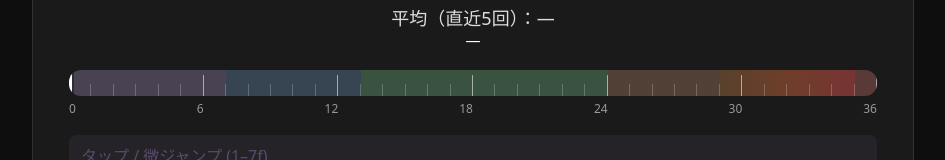
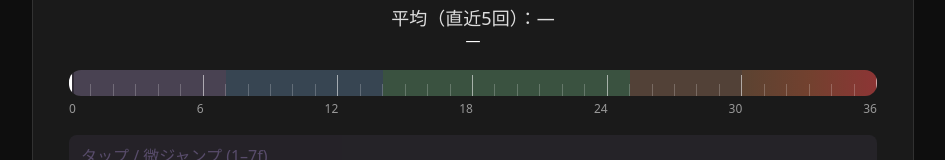
Before and after one commit to doming0202/Jump-King-Frame-Trainer-Unofficial-, a plain HTML site: page index.html in a window 1280 px wide. Shown: the part 217-377 px from the top of the page, without its empty margins (167-1112 px from the left). Drawn offline with Linux system fonts and the light colour scheme.

Commit message:
Update index.html

```diff
--- a/index.html
+++ b/index.html
@@ -77,7 +77,6 @@ body{
   overflow:hidden;
 }
 
-/* ゾーン色 */
 .meter-zones{
   position:absolute;
   inset:0;
@@ -90,39 +89,39 @@ body{
   background:rgba(202,167,255,.18);
 }
 
-/* 8–13 */
+/* 8–14（13.x 含めて全部小） */
 .mz.small{
-  width:calc(6/36*100%);
+  width:calc(7/36*100%);
   background:rgba(106,183,255,.18);
 }
 
-/* 14–24 */
+/* 14–25（24.x 含めて中） */
 .mz.mid{
   width:calc(11/36*100%);
   background:rgba(125,255,156,.18);
 }
 
-/* 25–35（内部で正確に分割） */
+/* 25–30 大ジャンプ（通常） */
 .mz.large{
-  width:calc(11/36*100%);
+  width:calc(5/36*100%);
+  background:rgba(255,159,106,.18);
+}
+
+.mz.danger{
+  position:absolute;
+  left:calc(30/36*100%);
+  width:calc(6/36*100%);
+  top:0;
+  bottom:0;
+
   background: linear-gradient(
     90deg,
+    rgba(180,110,60,.35) 0%,   /* 30 */
+    rgba(200,90,50,.45) 50%,  /* 33 */
+    rgba(220,60,60,.55) 100%  /* 36 */
+  );
 
-    /* 25–29F : 通常大ジャンプ色 (5/11) */
-    rgba(255,159,106,.18) 0%,
-    rgba(255,159,106,.18) calc(5/11*100%),
-
-    /* 30–35F : 警告ゾーン (6/11) */
-    rgba(200,120,40,.28) calc(5/11*100%),
-    rgba(220,90,40,.38) calc(8/11*100%),
-    rgba(200,60,60,.48) 100%
-  );
-}
-
-/* 36 */
-.mz.full{
-  width:calc(1/36*100%);
-  background:rgba(255,106,106,.22);
+  pointer-events:none;
 }
 
 
@@ -289,6 +288,7 @@ body{
           <div class="mz mid"></div>
           <div class="mz large"></div>
           <div class="mz full"></div>
+          <div class="mz danger"></div>
         </div>
         <div id="marker" class="marker"></div>
         <div id="ticks" class="ticks"></div>
@@ -454,6 +454,8 @@ if (soundToggle) {
 let holding = false;
 let startTime = 0;
 let lastZone = null;
+let played30f = false;
+
 // === Gamepad state ===
 let padPrevPressed = false;
 
```
